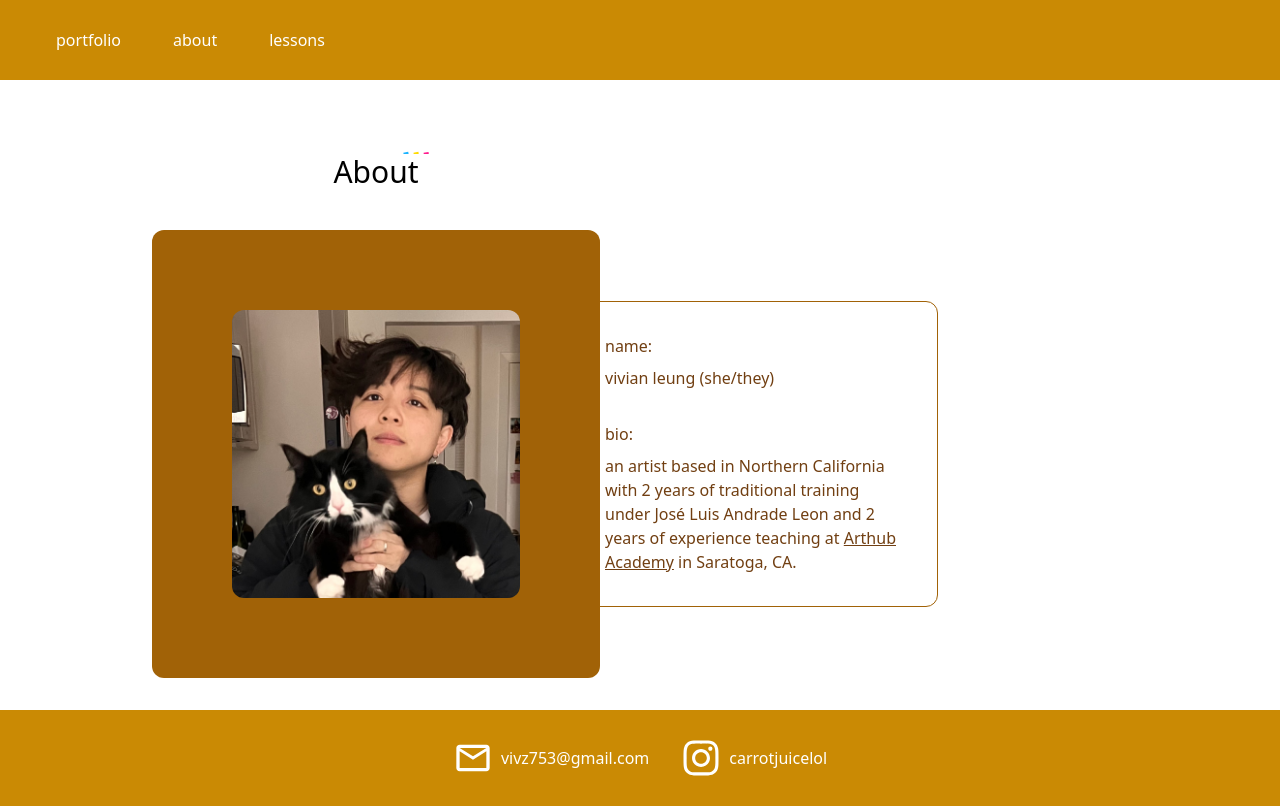
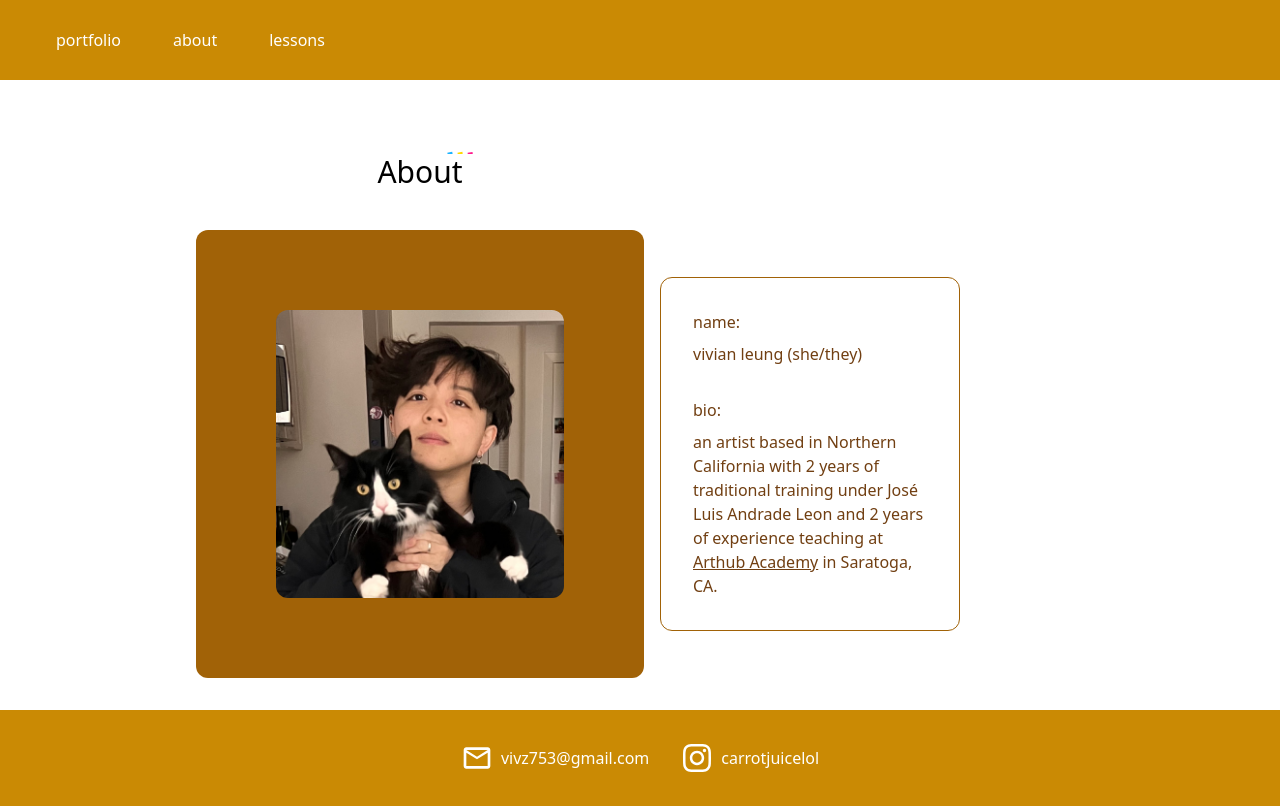
Before and after one commit to vivz753/vleung.art, a Next.js app in the folder vleung.art/: page /about in a window 1280 px wide. Built offline with nearby package versions, Linux system fonts and the light colour scheme.

Commit message:
for lg screens: adjust spacing in /about, decreease thumbnail size & scale on hover, footer icons, portfolio padding

```diff
--- a/vleung.art/pages/about.tsx
+++ b/vleung.art/pages/about.tsx
@@ -6,16 +6,16 @@ import Image from "next/image"
 const About: NextPage = () => {
   return (
     <div className=" flex h-full justify-center p-8 md:px-12 xl:px-20">
-      <div className="grid w-full grid-flow-row items-center justify-center gap-4 rounded-xl md:grid-cols-5 lg:gap-10 xl:w-3/4">
+      <div className="grid w-full grid-flow-row items-center justify-center gap-4 rounded-xl md:grid-cols-5 lg:w-3/4 lg:grid-cols-4 lg:gap-10">
         <div className="justify-centeer flex flex-col items-center md:col-span-2">
           <Rainbow />
           <span className="text-3xl">About</span>
         </div>
-        <div className="grid gap-10 md:col-span-5 md:grid-cols-5">
+        <div className="grid gap-10 md:col-span-5 md:grid-cols-5 lg:col-span-4 lg:grid-cols-4">
           <div className="flex items-center justify-center md:col-span-2">
             <SelfPortrait />
           </div>
-          <div className="flex items-center md:col-span-3">
+          <div className="flex items-center md:col-span-3 lg:col-span-2">
             <BioCard />
           </div>
         </div>
--- a/vleung.art/pages/index.tsx
+++ b/vleung.art/pages/index.tsx
@@ -116,7 +116,7 @@ const Home: NextPage = () => {
             <Rainbow />
             <span className="text-3xl">Portfolio</span>
 
-            <div className="flex h-full w-full flex-col justify-center gap-5 rounded-xl bg-yellow-700 p-4 pb-8 sm:p-8 lg:p-16 xl:p-20">
+            <div className="flex h-full w-full flex-col justify-center gap-5 rounded-xl bg-yellow-700 p-4 pb-8 sm:p-8 lg:p-16">
               <h1 id="traditional" className="my-8 text-center text-3xl text-white lg:mb-12 lg:text-left">
                 Traditional
               </h1>
--- a/vleung.art/src/components/core/Thumbnail.tsx
+++ b/vleung.art/src/components/core/Thumbnail.tsx
@@ -8,7 +8,7 @@ const Thumbnail: FC<{ onClick: () => void; image: Art; highlight: boolean }> = (
     <div
       id={image.medium}
       className={clsx(
-        "relative block h-36 w-36 transform cursor-pointer overflow-hidden rounded-lg bg-white transition duration-150 ease-in-out hover:scale-125 md:h-48 md:w-48 xl:h-64 xl:w-64",
+        "relative block h-36 w-36 transform cursor-pointer overflow-hidden rounded-lg bg-white transition duration-150 ease-in-out hover:scale-110 md:h-48 md:w-48",
         highlight && "outline outline-4 outline-offset-4 outline-white"
       )}
     >
--- a/vleung.art/src/components/layout/index.tsx
+++ b/vleung.art/src/components/layout/index.tsx
@@ -32,13 +32,13 @@ const Footer: FC = () => {
     <footer className="absolute bottom-0 flex h-24 w-full flex-col items-center justify-center gap-4 bg-yellow-600 md:flex-row lg:gap-8 lg:p-10">
       <div className="flex flex-row items-center gap-2">
         <Link href="vivz753@gmail.com">
-          <MdOutlineMailOutline className="h-6 w-6 text-white hover:text-yellow-800 md:h-10 md:w-10" />
+          <MdOutlineMailOutline className="h-6 w-6 text-white hover:text-yellow-800 md:h-8 md:w-8" />
         </Link>
         <span className="text-white">vivz753@gmail.com</span>
       </div>
       <div className="flex flex-row items-center gap-2">
         <Link href="https://instagram.com/carrotjuicelol">
-          <FaInstagram className="h-6 w-6 text-white hover:text-yellow-800 md:h-10 md:w-10" />
+          <FaInstagram className="h-6 w-6 text-white hover:text-yellow-800 md:h-8 md:w-8" />
         </Link>
         <span className="text-white">carrotjuicelol</span>
       </div>
```
